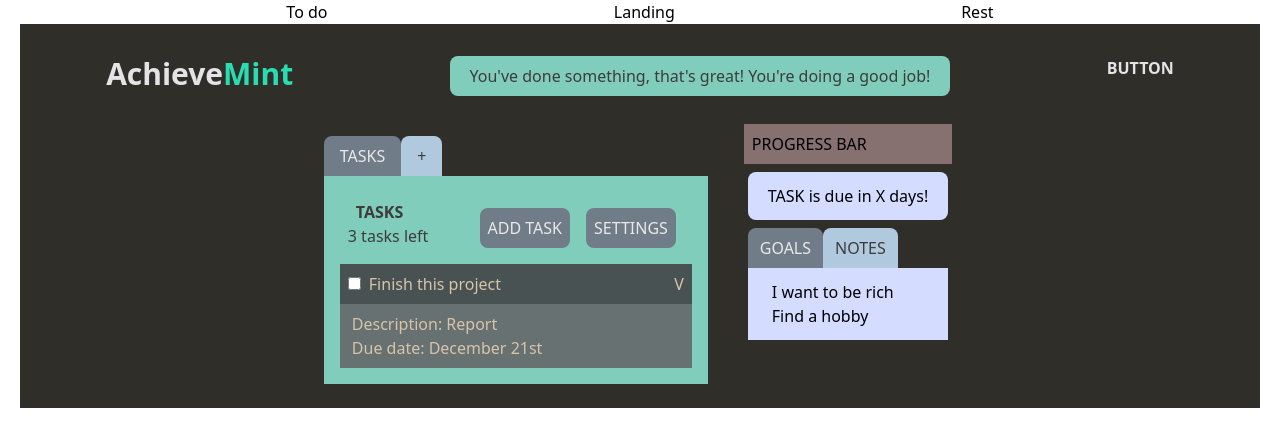
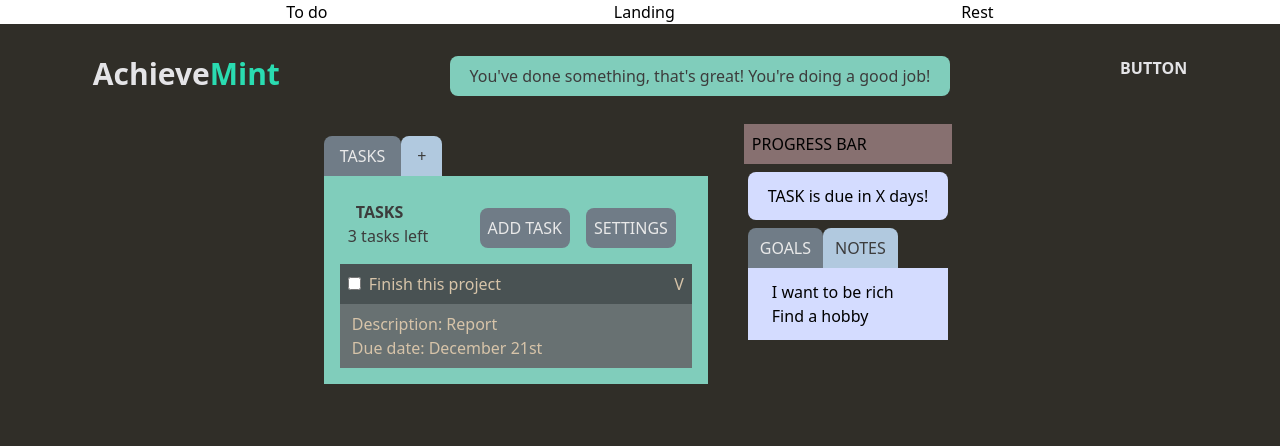
Before and after one commit to devsoc-unsw/trainee-saturn-24t1, a React (Create React App) app in the folder frontend/: page /todo in a window 1280 px wide. Shown: the top 446 px of the page. Built offline with nearby package versions, Linux system fonts and the light colour scheme.

Commit message:
made style changes to todo template

```diff
--- a/frontend/src/screens/Todo.js
+++ b/frontend/src/screens/Todo.js
@@ -1,6 +1,6 @@
 function Todo() {
     return (
-      <div className="bg-[#302E28] mx-5 p-2">
+      <div className="h-screen p-2 bg-[#302E28]">
         <div id="header" className="flex justify-start justify-around m-2 py-4">
 
           <h1 className="text-3xl font-bold">
```
